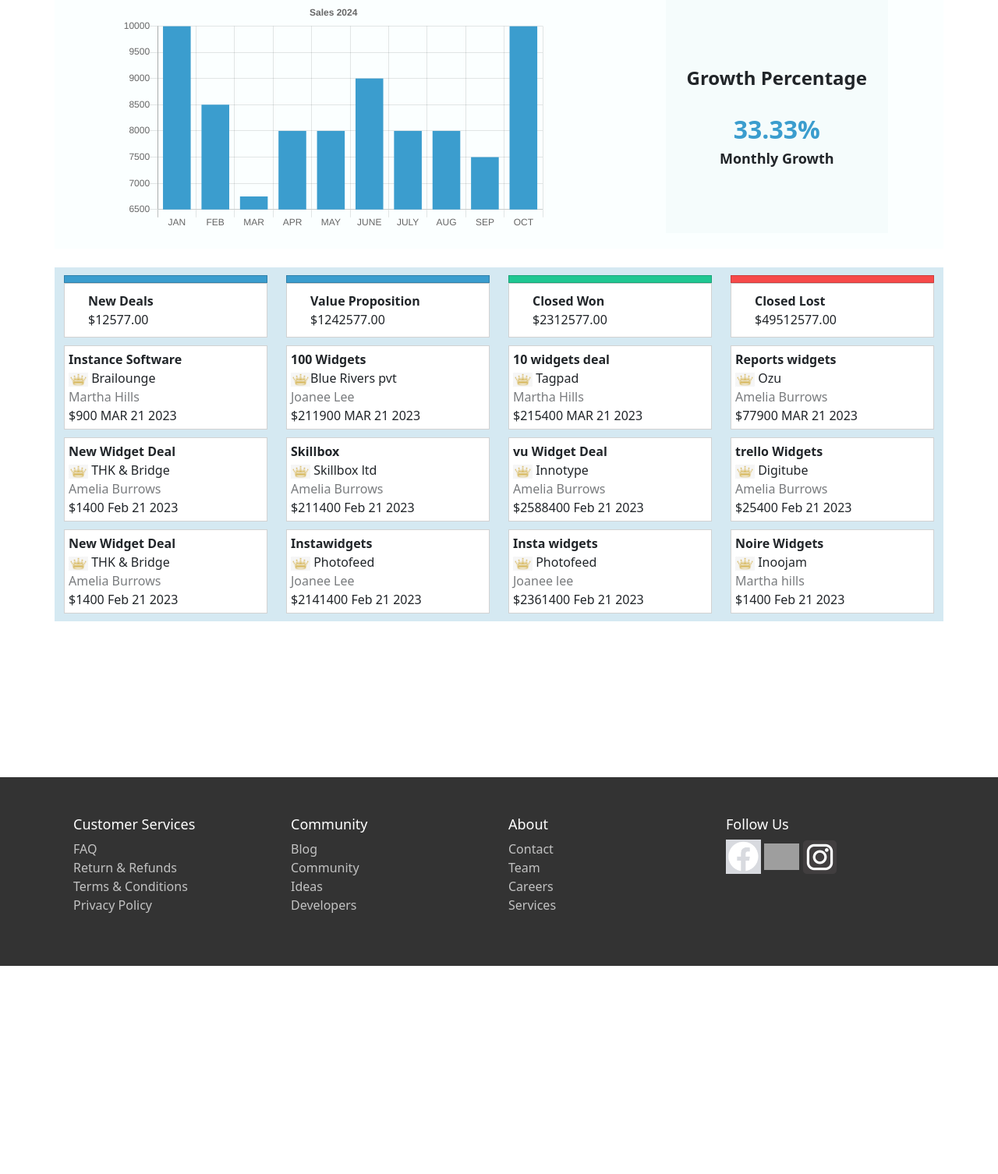
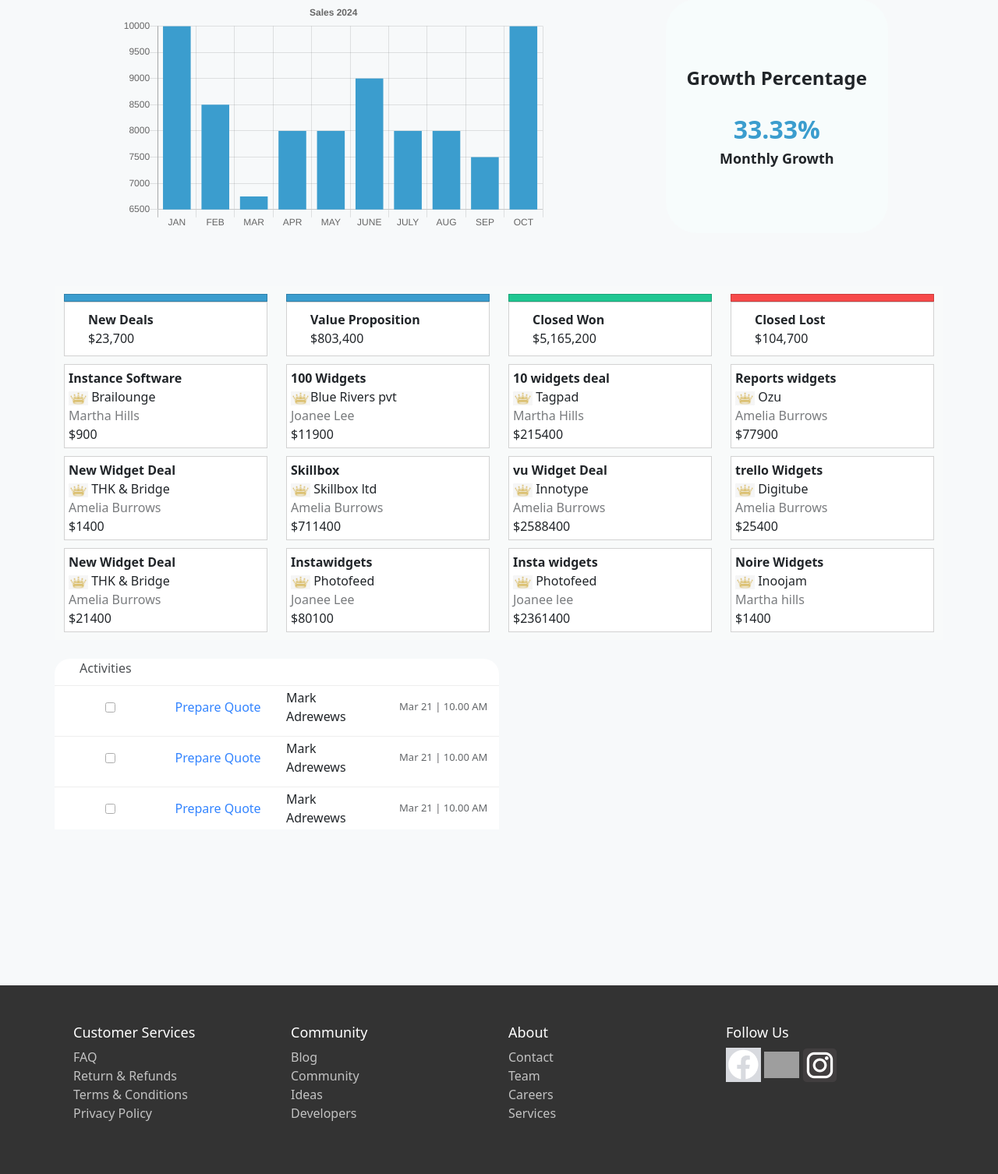
Before and after one commit to arun211997/crmlandpage, a Django app: page / in a window 1280 px wide. Shown: the part 271-1777 px from the top of the page at 78% size. Before the commit the page ends 1510 px from the top, so only its background shows below. Run offline with Django 5.2, Linux system fonts and the light colour scheme; some libraries are stand-ins or nearby versions; grey boxes are pictures that could not be loaded.

Commit message:
fourth commit

```diff
--- a/app/templates/landpage.html
+++ b/app/templates/landpage.html
@@ -112,7 +112,7 @@
     </style>
 </head>
 
-<body>
+<body style="background-color:rgb(247, 249, 250);">
     <nav class="navbar navbar-expand-lg navbar-light" style="background-color:rgb(236, 239, 244); ">
         <a class="navbar-brand" href="#" style="font-weight: bold;color: rgb(33, 37, 40);margin-left: 30PX;">CRM</a>
         <span class="navbar-toggler-icon" onclick="w3_open()" id="openNav" style="margin-right: 30px;"></span>
@@ -152,8 +152,8 @@
     <div class="container-fluid" style="margin-top: 96px;">
         <div class="container">
             <h1 style="font-size: larger;">Dashboard</h1>
-            <div class="row" style="justify-content: center;">
-                <div class="col-md-3" style="background-color: rgb(255, 255, 255);">
+            <div class="row" style="justify-content: space-between;">
+                <div class="col-md-3">
                     <div class="row-3">
                         <div class="card" style="background-color: rgb(59, 157, 206);border-radius: unset;">
                             <h style="color: rgb(255, 255, 255);font-size: medium;margin-left: 10px;"> New Users</h6>
@@ -164,7 +164,7 @@
                         </div>
                     </div>
                 </div>
-                <div class="col-md-3" style="background-color: rgb(255, 255, 255);">
+                <div class="col-md-3">
                     <div class="row-3">
                         <div class="card" style="background-color: rgb(59, 157, 206);border-radius: unset;">
                             <h style="color: rgb(255, 255, 255);font-size: medium;margin-left: 10px;"> New Client</h6>
@@ -175,7 +175,7 @@
                         </div>
                     </div>
                 </div>
-                <div class="col-md-3" style="background-color: rgb(255, 255, 255);">
+                <div class="col-md-3">
                     <div class="row-3">
                         <div class="card" style="background-color: rgb(59, 157, 206);border-radius: unset;">
                             <h style="color: rgb(255, 255, 255);font-size: medium;margin-left: 10px;">Old Projects</h6>
@@ -186,7 +186,7 @@
                         </div>
                     </div>
                 </div>
-                <div class="col-md-3" style="background-color: rgb(255, 255, 255);">
+                <div class="col-md-3">
                     <div class="row-3">
                         <div class="card" style="background-color: rgb(59, 157, 206);border-radius: unset;">
                             <h style="color: rgb(255, 255, 255);font-size: medium;margin-left: 10px;"> New widgets</h6>
@@ -200,28 +200,30 @@
             </div><br>
         </div><br>
         <div class="container" style="overflow:auto;">
-            <div class="row" style="justify-content: space-around;background-color:rgb(251, 255, 255);">
+            <div class="row" style="justify-content: space-around;">
                 <div class="col-md-6 col-12" style="margin-bottom:20px;">
                     <canvas id="myChart" style="width: 800px;height: 300px;"></canvas>
                 </div>
                 <div class="col-md-3 col-12"
-                    style="margin-bottom:20px;justify-content: center;display: flex;flex-direction: column;align-items: center;background-color: rgb(245, 252, 252);">
+                    style="margin-bottom:20px;justify-content: center;display: flex;flex-direction: column;align-items: center;background-color: rgb(247, 252, 252);border-radius: 40PX;">
                     <span style="font-weight: bold;font-size: x-large;">Growth Percentage</span><br>
                     <span id="growth" style="font-size:xx-large;color:rgb(59, 157, 206);font-weight: bold;"></span>
                     <span style="font-weight: bold;font-size: large;">Monthly Growth</span>
                 </div>
             </div><br>
         </div>
+
+        </div><br>
         <div class="container">
             <div class="row" style="justify-content: center;background-color: #3e2727;">
-                <div class="col-md-3" style="background-color: rgb(213, 233, 242);" id="dropzone2">
+                <div class="col-md-3" style="background-color: rgb(248, 250, 250);" id="dropzone1">
                     <div class="row-3" style="justify-content: center;margin-top: 10px;">
                         <div class="card"
                             style="background-color: rgb(59, 157, 206);height: 10px;border-radius: unset;"> </div>
                         <div class="card"
                             style="height: 70px;justify-content: center;border-radius: unset;background-color: #ffffff;">
                             <span style="font-weight: bold;margin-left: 30px;">New Deals</span>
-                            <span style="font-size: medium;margin-left: 30px;">$12577.00</span>
+                            <span style="margin-left: 30px;">$<span id="total" style="font-size: medium;"></span></span>
                         </div>
                     </div>
                     <div class="row-3" style="justify-content: center;margin-top: 10px;margin-bottom: 10px;">
@@ -231,7 +233,7 @@
                                 <span style="font-weight: bold; font-size: medium;">Instance Software</span><br>
                                 <span><img src="{% static 'c1.png' %}" alt="" width="25px"> Brailounge</span><br>
                                 <span style="font-size: medium; opacity: 0.6;">Martha Hills</span><br>
-                                <span>$900 MAR 21 2023</span>
+                                <span id="value">$900</span>
                             </div>
                         </div>
                     </div>
@@ -242,7 +244,8 @@
                                 <span style="font-weight: bold; font-size: medium;">New Widget Deal</span><br>
                                 <span><img src="{% static 'c1.png' %}" alt="" width="25px"> THK & Bridge</span><br>
                                 <span style="font-size: medium; opacity: 0.6;">Amelia Burrows</span><br>
-                                <span>$1400 Feb 21 2023</span>
+                                <!-- <span>$1400 Feb 21 2023</span> -->
+                                <span id="value">$1400</span>
                             </div>
                         </div>
                     </div>
@@ -253,18 +256,19 @@
                                 <span style="font-weight: bold; font-size: medium;">New Widget Deal</span><br>
                                 <span><img src="{% static 'c1.png' %}" alt="" width="25px"> THK & Bridge</span><br>
                                 <span style="font-size: medium; opacity: 0.6;">Amelia Burrows</span><br>
-                                <span>$1400 Feb 21 2023</span>
+                                <!-- <span>$1400 Feb 21 2023</span> -->
+                                <span id="value">$21400</span>
                             </div>
                         </div>
                     </div>
                 </div>
-                <div class="col-md-3" style="background-color: rgb(213, 233, 242);" id="dropzone1">
+                <div class="col-md-3" style="background-color: rgb(248, 250, 250);" id="dropzone2">
                     <div class="row-3" style="justify-content: center;margin-top: 10px;">
                         <div class="card"
                             style="background-color: rgb(59, 157, 206);height: 10px;border-radius: unset;"> </div>
                         <div class="card" style="height: 70px;justify-content: center;border-radius: unset;">
                             <span style="font-weight: bold;margin-left: 30px;">Value Proposition</span>
-                            <span style="font-size: medium;margin-left: 30px;">$1242577.00</span>
+                            <span style="margin-left: 30px;">$<span id="total" style="font-size: medium;"></span></span>
                         </div>
                     </div>
                     <div class="row-3" style="justify-content: center;margin-top: 10px;margin-bottom: 10px;">
@@ -274,7 +278,8 @@
                                 <span style="font-weight: bold; font-size: medium;">100 Widgets</span><br>
                                 <span><img src="{% static 'c1.png' %}" alt="" width="25px">Blue Rivers pvt</span><br>
                                 <span style="font-size: medium; opacity: 0.6;">Joanee Lee</span><br>
-                                <span>$211900 MAR 21 2023</span>
+                                <!-- <span>$211900 MAR 21 2023</span> -->
+                                <span id="value">$11900</span>
                             </div>
                         </div>
                     </div>
@@ -285,7 +290,8 @@
                                 <span style="font-weight: bold; font-size: medium;">Skillbox</span><br>
                                 <span><img src="{% static 'c1.png' %}" alt="" width="25px"> Skillbox ltd</span><br>
                                 <span style="font-size: medium; opacity: 0.6;">Amelia Burrows</span><br>
-                                <span>$211400 Feb 21 2023</span>
+                                <!-- <span>$211400 Feb 21 2023</span> -->
+                                <span id="value">$711400</span>
                             </div>
                         </div>
                     </div>
@@ -296,18 +302,19 @@
                                 <span style="font-weight: bold; font-size: medium;">Instawidgets</span><br>
                                 <span><img src="{% static 'c1.png' %}" alt="" width="25px"> Photofeed</span><br>
                                 <span style="font-size: medium; opacity: 0.6;">Joanee Lee</span><br>
-                                <span>$2141400 Feb 21 2023</span>
+                                <!-- <span>$2141400 Feb 21 2023</span> -->
+                                <span id="value">$80100</span>
                             </div>
                         </div>
                     </div>
                 </div>
-                <div class="col-md-3" style="background-color: rgb(213, 233, 242);" id="dropzone2">
+                <div class="col-md-3" style="background-color: rgb(248, 250, 250);" id="dropzone3">
                     <div class="row-3" style="justify-content: center;margin-top: 10px;">
                         <div class="card"
                             style="background-color: rgb(32, 199, 146);height: 10px;border-radius: unset;"> </div>
                         <div class="card" style="height: 70px;justify-content: center;border-radius: unset;">
                             <span style="font-weight: bold;margin-left: 30px;">Closed Won</span>
-                            <span style="font-size: medium;margin-left: 30px;">$2312577.00</span>
+                            <span style="margin-left: 30px;">$<span id="total" style="font-size: medium;"></span></span>
                         </div>
                     </div>
                     <div class="row-3" style="justify-content: center;margin-top: 10px;margin-bottom: 10px;">
@@ -317,7 +324,7 @@
                                 <span style="font-weight: bold; font-size: medium;">10 widgets deal</span><br>
                                 <span><img src="{% static 'c1.png' %}" alt="" width="25px"> Tagpad</span><br>
                                 <span style="font-size: medium; opacity: 0.6;">Martha Hills</span><br>
-                                <span>$215400 MAR 21 2023</span>
+                                <span id="value">$215400</span>
                             </div>
                         </div>
                     </div>
@@ -328,7 +335,7 @@
                                 <span style="font-weight: bold; font-size: medium;">vu Widget Deal</span><br>
                                 <span><img src="{% static 'c1.png' %}" alt="" width="25px"> Innotype</span><br>
                                 <span style="font-size: medium; opacity: 0.6;">Amelia Burrows</span><br>
-                                <span>$2588400 Feb 21 2023</span>
+                                <span id="value">$2588400</span>
                             </div>
                         </div>
                     </div>
@@ -339,19 +346,19 @@
                                 <span style="font-weight: bold; font-size: medium;">Insta widgets</span><br>
                                 <span><img src="{% static 'c1.png' %}" alt="" width="25px"> Photofeed</span><br>
                                 <span style="font-size: medium; opacity: 0.6;">Joanee lee</span><br>
-                                <span>$2361400 Feb 21 2023</span>
+                                <span id="value">$2361400</span>
                             </div>
                         </div>
                     </div>
                 </div>
-                <div class="col-md-3" style="background-color: rgb(213, 233, 242);justify-content: center;"
-                    id="dropzone2">
+                <div class="col-md-3" style="background-color: rgb(248, 250, 250);justify-content: center;"
+                    id="dropzone4">
                     <div class="row-3" style="justify-content: center;margin-top: 10px;">
                         <div class="card" style="background-color: rgb(247, 74, 74);height: 10px;border-radius: unset;">
                         </div>
                         <div class="card" style="height: 70px;justify-content: center;border-radius: unset;">
                             <span style="font-weight: bold;margin-left: 30px;">Closed Lost</span>
-                            <span style="font-size: medium;margin-left: 30px;">$49512577.00</span>
+                            <span style="margin-left: 30px;">$<span id="total" style="font-size: medium;"></span></span>
                         </div>
                     </div>
                     <div class="row-3" style="justify-content: center;margin-top: 10px;margin-bottom: 10px;">
@@ -361,7 +368,7 @@
                                 <span style="font-weight: bold; font-size: medium;">Reports widgets</span><br>
                                 <span><img src="{% static 'c1.png' %}" alt="" width="25px"> Ozu</span><br>
                                 <span style="font-size: medium; opacity: 0.6;">Amelia Burrows</span><br>
-                                <span>$77900 MAR 21 2023</span>
+                                <span id="value">$77900</span>
                             </div>
                         </div>
                     </div>
@@ -372,7 +379,7 @@
                                 <span style="font-weight: bold; font-size: medium;">trello Widgets</span><br>
                                 <span><img src="{% static 'c1.png' %}" alt="" width="25px"> Digitube</span><br>
                                 <span style="font-size: medium; opacity: 0.6;">Amelia Burrows</span><br>
-                                <span>$25400 Feb 21 2023</span>
+                                <span id="value">$25400</span>
                             </div>
                         </div>
                     </div>
@@ -383,15 +390,67 @@
                                 <span style="font-weight: bold; font-size: medium;">Noire Widgets</span><br>
                                 <span><img src="{% static 'c1.png' %}" alt="" width="25px"> Inoojam</span><br>
                                 <span style="font-size: medium; opacity: 0.6;">Martha hills</span><br>
-                                <span>$1400 Feb 21 2023</span>
+                                <span id="value">$1400</span>
                             </div>
                         </div>
                     </div>
                 </div>
             </div>
         </div>
+    </div><br>
+    <div class="container">
+        <div class="row" id="task">
+            <div class="col-md-6" style="background-color: #ffffff;border-radius: 20px;">
+                <span style="font-weight:400;opacity: 0.8;margin-left: 20PX;">Activities</span>
+                <div class="row"
+                    style="margin-top: 10px;height: 55px;background-color: #ffffff;border-style: ridge;border-width: 1px;border-left: 0;border-right: 0;border-bottom: 0;">
+                    <div class="col-3" style="justify-content: center;align-items: center;display: flex;">
+                        <input style="opacity: 0.6;" type="checkbox">
+                    </div>
+                    <div class="col-3" style="justify-content: left;;align-items: center;display: flex;">
+                        <span style="color: rgb(0, 102, 255);opacity: 0.8;">Prepare Quote</span>
+                    </div>
+                    <div class="col-3" style="justify-content: center;align-items: center;display: flex;">
+                        <span style="font-size: medium;" >Mark Adrewews</span>
+                    </div>
+                    <div class="col-3" style="justify-content: center;align-items: center;display: flex;">
+                        <span style="opacity: 0.7;font-size: small;">Mar 21 | 10.00 AM</span>
+                    </div>
+                </div>
+                <div class="row"
+                    style="margin-top: 10px;height: 55px;background-color: #ffffff;border-style: ridge;border-width: 1px;border-left: 0;border-right: 0;border-bottom: 0;">
+                    <div class="col-3" style="justify-content: center;align-items: center;display: flex;">
+                        <input style="opacity: 0.6;" type="checkbox">
+                    </div>
+                    <div class="col-3" style="justify-content: left;;align-items: center;display: flex;">
+                        <span style="color: rgb(0, 102, 255);opacity: 0.8;">Prepare Quote</span>
+                    </div>
+                    <div class="col-3" style="justify-content: center;align-items: center;display: flex;">
+                        <span style="font-size: medium;" >Mark Adrewews</span>
+                    </div>
+                    <div class="col-3" style="justify-content: center;align-items: center;display: flex;">
+                        <span style="opacity: 0.7;font-size: small;">Mar 21 | 10.00 AM</span>
+                    </div>
+                </div>
+                <div class="row"
+                    style="margin-top: 10px;height: 55px;background-color: #ffffff;border-style: ridge;border-width: 1px;border-left: 0;border-right: 0;border-bottom: 0;">
+                    <div class="col-3" style="justify-content: center;align-items: center;display: flex;">
+                        <input style="opacity: 0.6;" type="checkbox">
+                    </div>
+                    <div class="col-3" style="justify-content: left;;align-items: center;display: flex;">
+                        <span style="color: rgb(0, 102, 255);opacity: 0.8;">Prepare Quote</span>
+                    </div>
+                    <div class="col-3" style="justify-content: center;align-items: center;display: flex;">
+                        <span style="font-size: medium;" >Mark Adrewews</span>
+                    </div>
+                    <div class="col-3" style="justify-content: center;align-items: center;display: flex;">
+                        <span style="opacity: 0.7;font-size: small;">Mar 21 | 10.00 AM</span>
+                    </div>
+                </div>
+            </div>
+        </div>
     </div>
-    </div>
+
     <footer class="footer">
         <div class="container" style="justify-content: center;align-items: center;display: flex;">
             <div class="row" style="width: 100%;">
@@ -455,8 +514,48 @@
         document.getElementById("closeNav").style.display = "none";
         document.getElementById("mySidebar").style.display = "none";
     }
+
+    // Store the original order of the cards when the page loads
+
+
+
+    function updateTotal(columnId) {
+        const cards = document.querySelectorAll(`#${columnId} .card`);
+        let totalValue = 0;
+        cards.forEach(card => {
+            const valueSpan = card.querySelector('#value');
+
+            if (valueSpan) {
+
+                totalValue += parseInt(valueSpan.textContent.replace(/\D/g, ''), 10);
+            }
+        });
+        const totalSpan = document.querySelector(`#${columnId} #total`);
+        if (totalSpan) {
+            totalSpan.textContent = totalValue.toLocaleString()
+        }
+    }
+    function updateAllTotals() {
+        const dropzones = document.querySelectorAll("[id^='dropzone']");
+        dropzones.forEach(dropzone => {
+            updateTotal(dropzone.id);
+        });
+    }
+    updateAllTotals();
+
     const cards = document.querySelectorAll(".card");
     const dropzones = document.querySelectorAll("[id^='dropzone']");
+
+    const originalOrder = [];
+    let isOrderInitialized = false; // Flag to track initialization
+
+    document.addEventListener("DOMContentLoaded", function () {
+        const cards = document.querySelectorAll(".card");
+        cards.forEach(card => {
+            originalOrder.push(card.id);
+        });
+        isOrderInitialized = true;
+    });
 
     // Load saved card positions from local storage
     cards.forEach(card => {
@@ -464,9 +563,13 @@
             event.dataTransfer.setData('text/plain', event.target.id);
             setTimeout(() => card.classList.add("dragging"), 0);
         });
-
         card.addEventListener("dragend", () => card.classList.remove("dragging"));
     });
+
+
+
+
+    // Add event listener to the undo button
 
     dropzones.forEach(dropzone => {
         dropzone.addEventListener('dragover', function (event) {
@@ -481,10 +584,33 @@
             draggedCard.style.marginTop = "10px";
             draggedCard.style.marginBottom = "10px";
             draggedCard.classList.remove("dragging");
-            // Save the new card position to local storage
-            localStorage.setItem(cardId, draggedCard.style.order);
+            const cardIndex = Array.from(dropzone.children).indexOf(draggedCard);
+            localStorage.setItem(cardId, cardIndex);
+            updateAllTotals();
         });
     });
+
+    function resetCardOrder() {
+        if (!isOrderInitialized) return; // Don't reset if not initialized
+
+        const container = document.querySelector(".container");
+        originalOrder.forEach(id => {
+            const card = document.getElementById(id);
+            container.appendChild(card); // Append the card to its original position
+        });
+    }
+
+    const undoButton = document.getElementById("undoButton");
+    undoButton.addEventListener("click", function () {
+        resetCardOrder();
+    });
+
+
+    // Call setCardOrder function when the page loads
+    // window.onload = function () {
+    //     setCardOrder();
+    // };
+
 </script>
 <script>
     const xValues = ["JAN", "FEB", "MAR", "APR", "MAY", "JUNE", "JULY", "AUG", "SEP", "OCT"];
@@ -500,7 +626,7 @@
 
     // Calculate the growth percentage
     const growthPercentage = ((octValue - sepValue) / sepValue) * 100;
-    growp=document.getElementById("growth")
+    growp = document.getElementById("growth")
     growp.innerText = growthPercentage.toFixed(2) + "%";
 
     new Chart("myChart", {
@@ -523,4 +649,5 @@
     });
 </script>
 
+
 </html>
```
